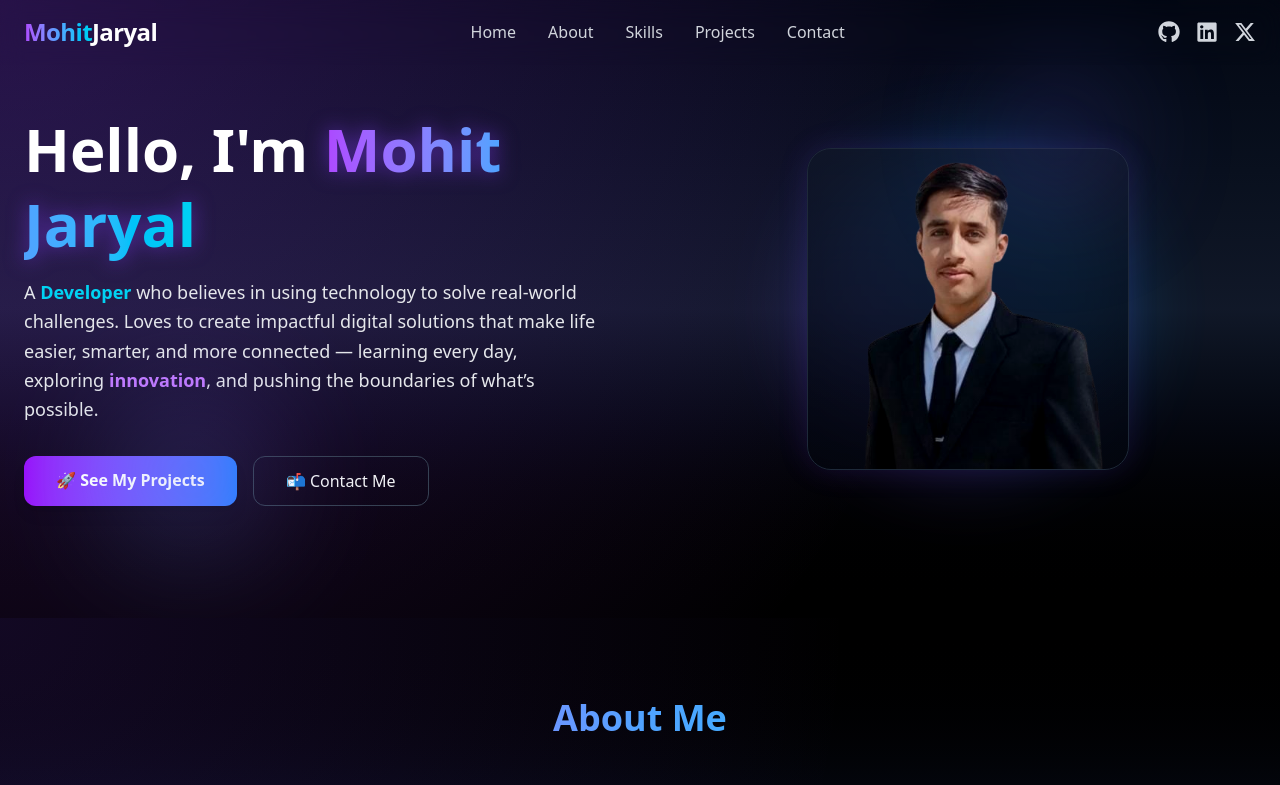
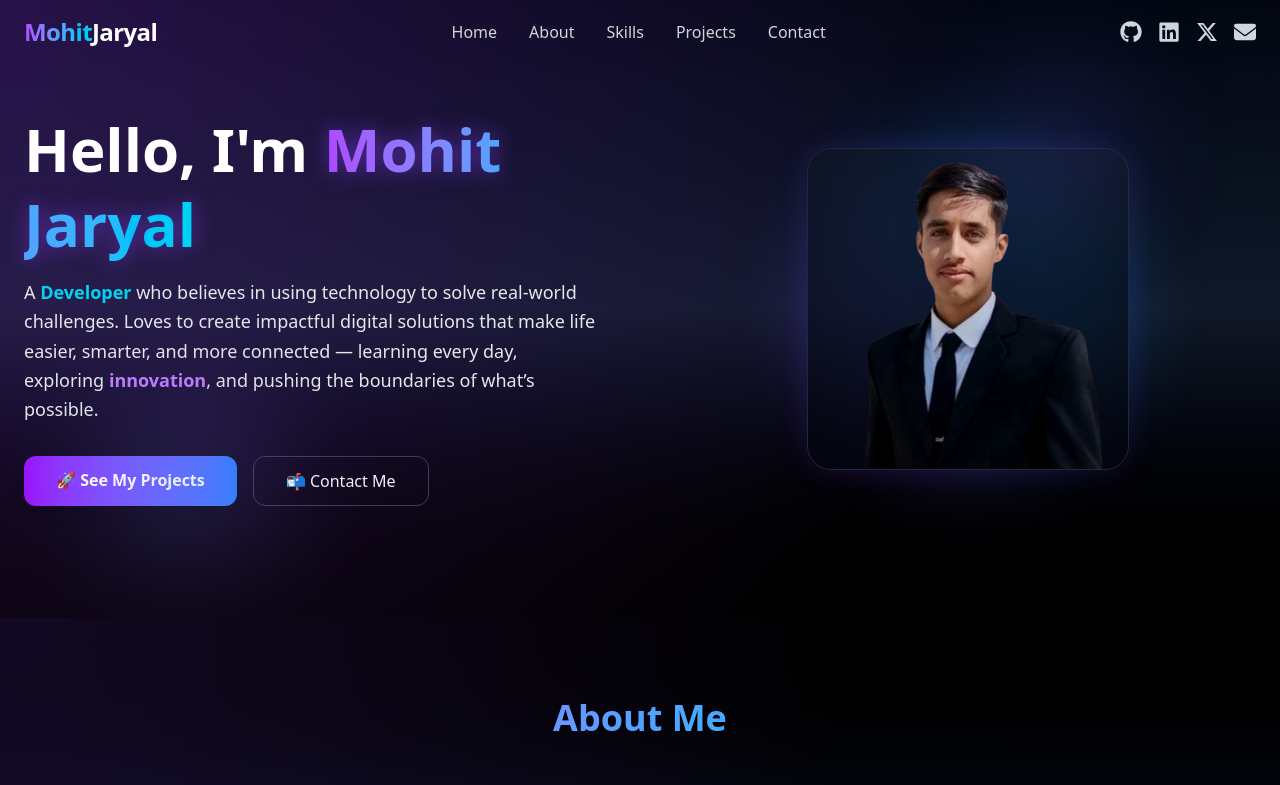
Before and after one commit to mohitjaryal/my-portfolio, a React (Vite) app in the folder portfolio/: page / in a window 1280 px wide. Shown: the top 785 px of the page. Built offline with nearby package versions, Linux system fonts and the light colour scheme.

Commit message:
Update Navbar.jsx

```diff
--- a/portfolio/src/components/Navbar.jsx
+++ b/portfolio/src/components/Navbar.jsx
@@ -1,5 +1,5 @@
 import React, { useState, useEffect } from "react";
-import { FaGithub, FaLinkedin, FaXTwitter } from "react-icons/fa6";
+import { FaGithub, FaLinkedin, FaXTwitter, FaEnvelope } from "react-icons/fa6";
 import { motion } from "framer-motion";
 
 export default function Navbar() {
@@ -76,6 +76,14 @@ export default function Navbar() {
           >
             <FaXTwitter size={22} />
           </a>
+
+          {/* Email Icon */}
+          <a
+            href="mailto:reach.mohitjaryal@gmail.com"
+            className="text-gray-300 hover:text-pink-400 transition duration-300 hover:drop-shadow-[0_0_8px_rgba(236,72,153,0.6)]"
+          >
+            <FaEnvelope size={22} />
+          </a>
         </div>
       </div>
     </motion.nav>
```
